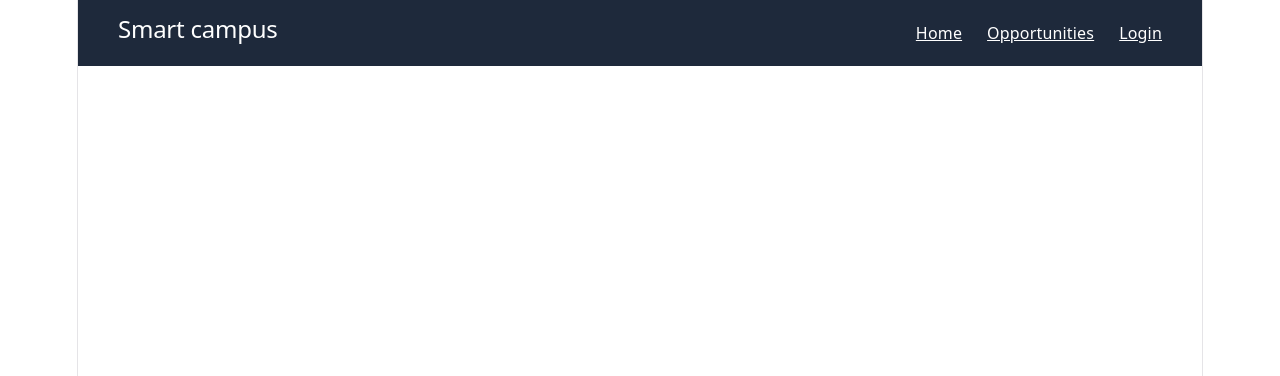
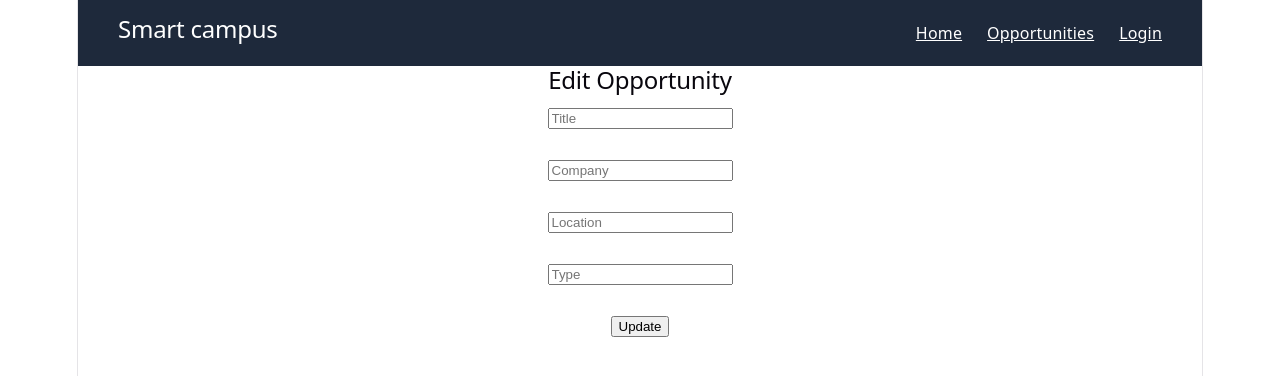
Before and after one commit to Aman123-so/CareerCampus, a React app in the folder Frontend/: page /edit-opportunity/1 in a window 1280 px wide. Shown: the top 376 px of the page. Built offline with nearby package versions, Linux system fonts and the light colour scheme; no server answers; the HTML template or start-up script is replaced by a standard one.

Commit message:
new commit

```diff
--- a/Frontend/src/App.jsx
+++ b/Frontend/src/App.jsx
@@ -1,26 +1,43 @@
-import React from 'react'
+import React, { useEffect } from 'react'
 import { BrowserRouter, Routes, Route } from 'react-router-dom'
- import Navbar from './components/navbar/Navbar'
-//import OpportunityCard from './components/opportunity/OpportunityCard'
-import { useEffect } from 'react'
-//import Opportunities from './pages/Opportunities'
+import EditOpportunity from './components/opportunity/EditOpportunity'
+import Navbar from './components/navbar/Navbar'
 import Home from './pages/Home'
 import Opportunities from './pages/Opportunities'
 import Login from './pages/Login'
+
 const App = () => {
-   useEffect(() => {
+
+  useEffect(() => {
     console.log("App component loaded")
   }, [])
+
   return (
-   <BrowserRouter>
-   <Navbar/>
-   <Routes>
-    <Route path= "/" element= {<Home/>}/>
-    <Route path ="/opportunities" element= {<Opportunities/>} />
-    <Route path="/login" element={<Login/>} />
-   </Routes>
-   </BrowserRouter>
+    <BrowserRouter>
 
+      <Navbar />
+
+      <Routes>
+
+        <Route path="/" element={<Home />} />
+
+        <Route
+          path="/opportunities"
+          element={<Opportunities />}
+        />
+
+        <Route
+          path="/login"
+          element={<Login />}
+        />
+     <Route
+         path="/edit-opportunity/:id"
+          element={<EditOpportunity />}
+         />
+
+      </Routes>
+
+    </BrowserRouter>
   )
 }
 
--- /dev/null
+++ b/Frontend/src/components/opportunity/EditOpportunity.jsx
@@ -0,0 +1,117 @@
+import { useEffect, useState } from 'react'
+import { useNavigate, useParams } from 'react-router-dom'
+
+const EditOpportunity = () => {
+
+  const { id } = useParams()
+  const navigate = useNavigate()
+
+  const [title, setTitle] = useState("")
+  const [company, setCompany] = useState("")
+  const [location, setLocation] = useState("")
+  const [type, setType] = useState("")
+
+
+  useEffect(() => {
+
+    fetch(`http://localhost:5000/api/opportunities/${id}`)
+      .then((response) => response.json())
+      .then((data) => {
+
+        console.log(data)
+
+        setTitle(data.title)
+        setCompany(data.company)
+        setLocation(data.location)
+        setType(data.type)
+
+      })
+      .catch((error) => {
+        console.log("Error:", error)
+      })
+
+  }, [id])
+
+
+  const handleUpdate = () => {
+
+    fetch(`http://localhost:5000/api/opportunities/${id}`, {
+      method: "PUT",
+
+      headers: {
+        "Content-Type": "application/json"
+      },
+
+      body: JSON.stringify({
+        title: title,
+        company: company,
+        location: location,
+        type: type
+      })
+    })
+
+     .then((response) => response.json())
+
+    .then((data) => {
+
+      console.log("UPDATE RESPONSE:", data)
+
+      alert("Opportunity updated successfully")
+
+      navigate("/opportunities")
+
+    })
+
+    .catch((error) => {
+      console.log("Error:", error)
+    })
+
+}
+
+
+  return (
+    <div>
+
+      <h2>Edit Opportunity</h2>
+
+      <input
+        value={title}
+        onChange={(e) => setTitle(e.target.value)}
+        placeholder="Title"
+      />
+
+      <br /><br />
+
+      <input
+        value={company}
+        onChange={(e) => setCompany(e.target.value)}
+        placeholder="Company"
+      />
+
+      <br /><br />
+
+      <input
+        value={location}
+        onChange={(e) => setLocation(e.target.value)}
+        placeholder="Location"
+      />
+
+      <br /><br />
+
+      <input
+        value={type}
+        onChange={(e) => setType(e.target.value)}
+        placeholder="Type"
+      />
+
+      <br /><br />
+
+      <button onClick={handleUpdate}>
+        Update
+      </button>
+
+    </div>
+  )
+}
+
+export default EditOpportunity
--- a/Frontend/src/components/opportunity/OpportunityCard.jsx
+++ b/Frontend/src/components/opportunity/OpportunityCard.jsx
@@ -1,8 +1,8 @@
-import { useState } from 'react'
+import { useNavigate } from 'react-router-dom'
 
 const OpportunityCard = (props) => {
 
-  const [saved, setSaved] = useState(false)
+  const navigate = useNavigate()
 
   return (
     <div>
@@ -11,17 +11,26 @@ const OpportunityCard = (props) => {
       <p>{props.location}</p>
       <p>{props.type}</p>
 
-      <button onClick={() => setSaved(!saved)}>
-        {saved ? "❤️ Saved" : "🤍 Save Opportunity"}
+      <button>
+        🤍 Save Opportunity
       </button>
-      <button onClick={()=>{
-        fetch(`http://localhost:5000/api/opportunities/${props.id}`,{
-          method:"DELETE"
-        })
-        .then(()=>{
-          props.onDelete(props.id)
-        })
-      }}>Delete</button>
+
+      <button onClick={() => navigate(`/edit-opportunity/${props.id}`)}>
+        Edit
+      </button>
+
+      <button
+        onClick={() => {
+          fetch(`http://localhost:5000/api/opportunities/${props.id}`, {
+            method: "DELETE"
+          })
+            .then(() => {
+              props.onDelete(props.id)
+            })
+        }}
+      >
+        Delete
+      </button>
 
       <hr />
     </div>
--- a/Frontend/src/pages/Opportunities.jsx
+++ b/Frontend/src/pages/Opportunities.jsx
@@ -37,7 +37,7 @@ const Opportunities = () => {
            company={opportunity.company}
            location={opportunity.location}
           type={opportunity.type}
-          OnDelete={handleDelete}
+          onDelete={handleDelete}
         />
       ))}
 
```
Also changed, not shown: 1 other file (tests, documents, lock files or other folders).
